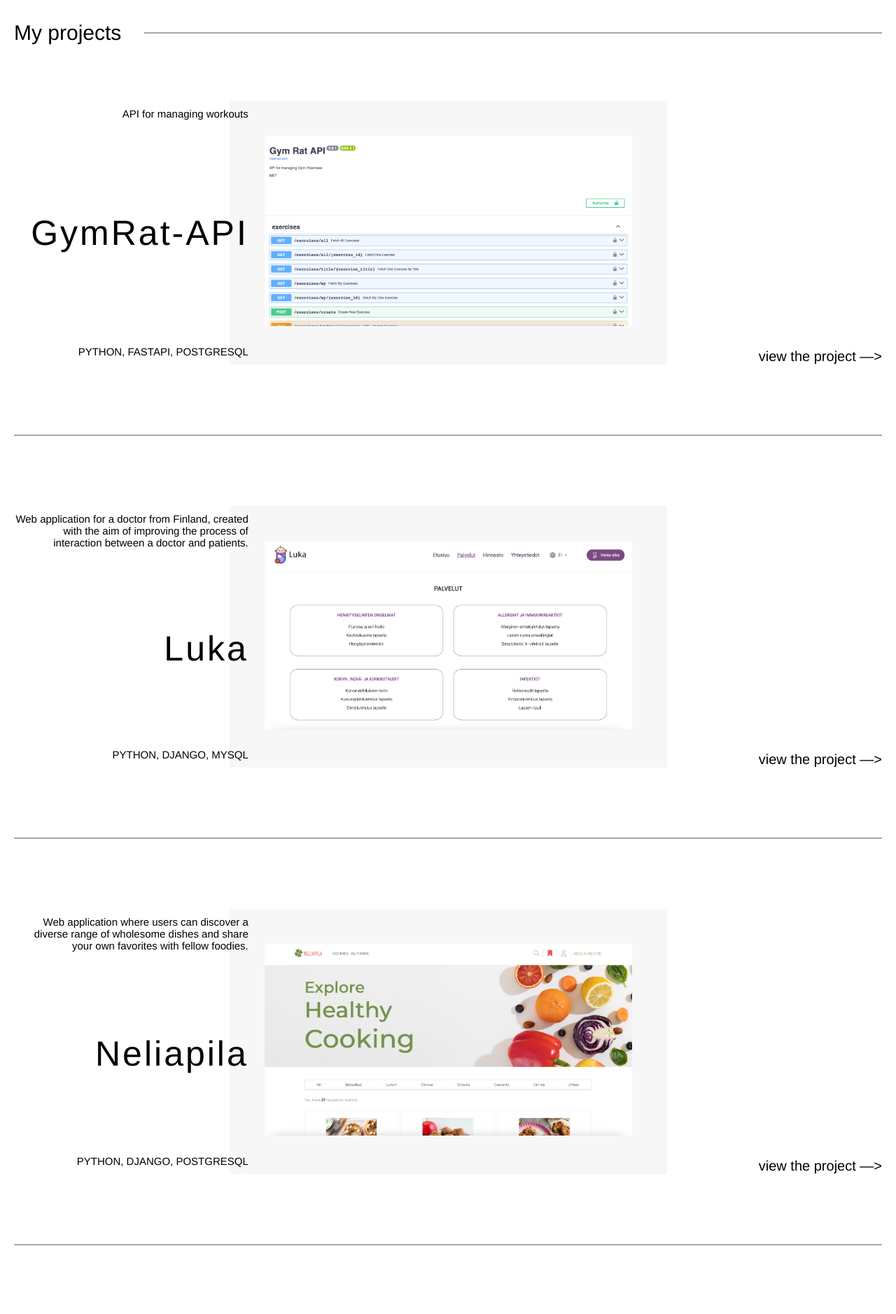
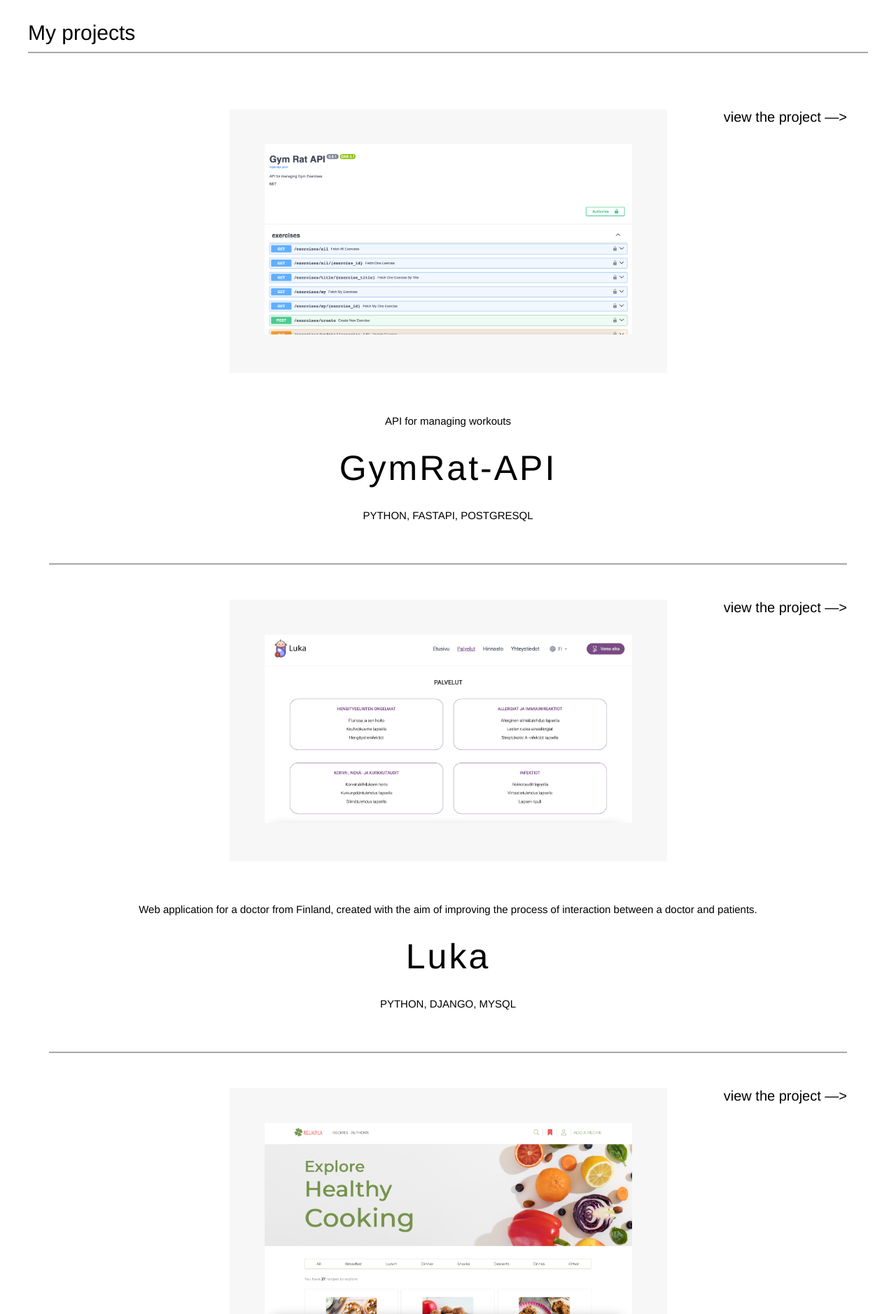
Before and after one commit to dariavarlamovaa/personalwebsiteFlask, a Flask app: page /portfolio in a window 1280 px wide. Shown: the part 110-1988 px from the top of the page at 70% size. Run offline with Flask 3, Linux system fonts and the light colour scheme; data comes from the database, SQL or seed files in the repository.

Commit message:
added media queries for portfolio page

```diff
--- /dev/null
+++ b/static/css/media_projects.css
@@ -0,0 +1,51 @@
+@media screen and (max-width: 1280px) {
+    .all-projects {
+        padding-right: 50px;
+        padding-left: 50px;
+        gap: 50px;
+    }
+
+    .projects-top {
+        padding: 30px 20px;
+        grid-template-columns: none;
+        gap: 10px;
+    }
+
+    .project-info {
+        width: auto;
+        height: auto;
+        position: initial;
+        text-align: center;
+        flex-direction: column;
+        gap: 30px;
+    }
+
+    .one-project {
+        flex-direction: column;
+    }
+
+
+    .project-details {
+        top: 0;
+        height: fit-content;
+    }
+}
+
+
+@media screen and (max-width: 750px) {
+    .project-image {
+        width: 100%;
+    }
+
+
+}
+
+@media screen and (max-width: 650px) {
+
+    .line {
+        display: none;
+        overflow: hidden;
+    }
+
+
+}
--- a/static/css/projects.css
+++ b/static/css/projects.css
@@ -17,7 +17,6 @@
 
 .all-projects {
     padding-top: 50px;
-    padding-bottom: 50px;
     display: flex;
     gap: 100px;
     flex-direction: column;
--- a/templates/projects.html
+++ b/templates/projects.html
@@ -1,6 +1,7 @@
 {% extends 'base.html' %}
 {% block css %}
 <link rel="stylesheet" href="{{ url_for ('static', filename='css/projects.css') }}">
+<link rel="stylesheet" href="{{ url_for ('static', filename='css/media_projects.css') }}">
 {% endblock %}
 {% block content%}
 <section class="my-portfolio">
```
